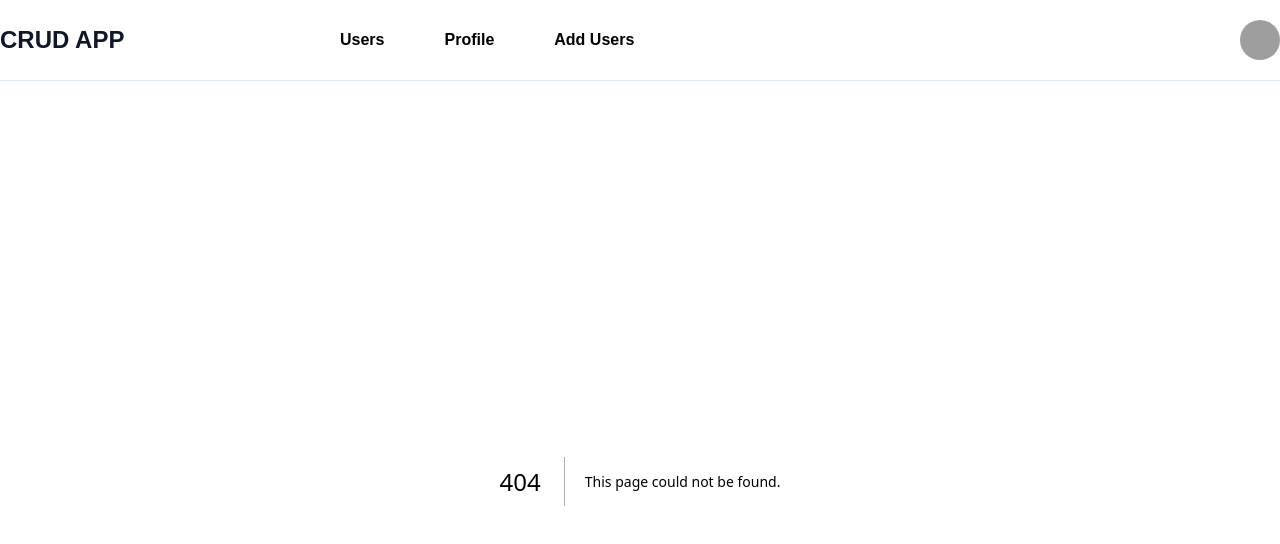
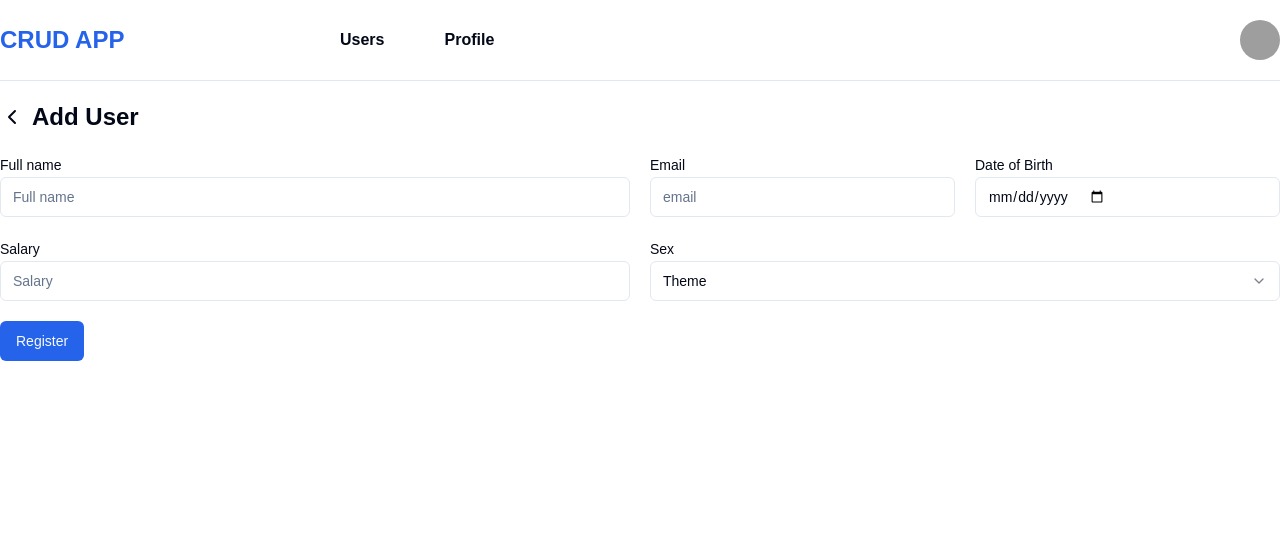
Before and after one commit to Racine14Creator/users-tracker-map, a Next.js app: page /add-user in a window 1280 px wide. Before the commit this address had no page. Shown: the top 544 px of the page. Built offline with nearby package versions, Linux system fonts and the light colour scheme; grey boxes are pictures that could not be loaded.

Commit message:
Form implemented

```diff
--- /dev/null
+++ b/app/add-user/page.tsx
@@ -0,0 +1,21 @@
+import { ChevronLeft } from "lucide-react";
+import Link from "next/link";
+import React from "react";
+import Form from "../components/Form";
+
+export default function page() {
+  return (
+    <div className='w-full max-w-7xl mx-auto my-5'>
+      <Link
+        href='/'
+        className='font-semibold text-2xl items-center flex flex-row gap-2'
+      >
+        <ChevronLeft />
+        Add User
+      </Link>
+      <div className='my-5'>
+        <Form />
+      </div>
+    </div>
+  );
+}
--- /dev/null
+++ b/app/components/Form.tsx
@@ -0,0 +1,54 @@
+import { Button } from "@/components/ui/button";
+import { Input } from "@/components/ui/input";
+import { Label } from "@/components/ui/label";
+import {
+  Select,
+  SelectContent,
+  SelectItem,
+  SelectTrigger,
+  SelectValue,
+} from "@/components/ui/select";
+import React from "react";
+
+export default function Form() {
+  return (
+    <>
+      <form action='' method='post'>
+        <div className='grid grid-cols-1 gap-5 md:grid-cols-4'>
+          <div className='col-span-2'>
+            <Label htmlFor='fullname'>Full name</Label>
+            <Input type='text' placeholder='Full name' />
+          </div>
+          <div className='col-span-1'>
+            <Label htmlFor='email'>Email</Label>
+            <Input type='email' placeholder='email' />
+          </div>
+          <div className='col-span-1'>
+            <Label htmlFor='dob'>Date of Birth</Label>
+            <Input type='date' placeholder='Date of birth' />
+          </div>
+          <div className='col-span-2'>
+            <Label htmlFor='salary'>Salary</Label>
+            <Input type='number' placeholder='Salary' min={0} />
+          </div>
+          <div className='col-span-2'>
+            <Label htmlFor='sex'>Sex</Label>
+            <Select>
+              <SelectTrigger className='w-full'>
+                <SelectValue placeholder='Theme' />
+              </SelectTrigger>
+              <SelectContent>
+                <SelectItem value='select'>Select the gender</SelectItem>
+                <SelectItem value='Male'>Male</SelectItem>
+                <SelectItem value='Female'>Female</SelectItem>
+              </SelectContent>
+            </Select>
+          </div>
+          <div className='col-span-1'>
+            <Button type='submit'>Register</Button>
+          </div>
+        </div>
+      </form>
+    </>
+  );
+}
--- a/app/components/Navbar.tsx
+++ b/app/components/Navbar.tsx
@@ -5,8 +5,7 @@ import React from "react";
 export default function Navbar() {
   const navLinks = [
     { id: 1, name: "Users", href: "/" },
-    { id: 2, name: "Profile", href: "/profile" },
-    { id: 3, name: "Add Users", href: "/add-user" },
+    { id: 3, name: "Profile", href: "/profile" },
   ];
 
   return (
--- a/app/components/TableUsers.tsx
+++ b/app/components/TableUsers.tsx
@@ -14,12 +14,12 @@ export default function TableUsers() {
     <>
       <Table>
         <TableHeader>
-          <TableRow>
-            <TableHead className='w-[100px]'>Full name</TableHead>
+          <TableRow className='text-left'>
+            <TableHead>Full name</TableHead>
             <TableHead>Email</TableHead>
             <TableHead>Age</TableHead>
-            <TableHead className='text-right'>Salaire</TableHead>
-            <TableHead className='text-right'>Sex</TableHead>
+            <TableHead className=''>Salaire</TableHead>
+            <TableHead className=''>Sex</TableHead>
           </TableRow>
         </TableHeader>
         <TableBody>
@@ -27,6 +27,7 @@ export default function TableUsers() {
             <TableCell className='font-medium'>Grace Bisimwa</TableCell>
             <TableCell>chiruzabisimwa@gmail.com</TableCell>
             <TableCell>27 ans</TableCell>
+            <TableCell>$ 3,400</TableCell>
             <TableCell className='text-right'>
               <div className='flex flex-col md:flex-row gap-1'>
                 <span className='bg-primary/50 text-primary px-5 py-2 rounded-full'>
--- a/app/components/Users.tsx
+++ b/app/components/Users.tsx
@@ -1,14 +1,19 @@
 import { Input } from "@/components/ui/input";
 import React from "react";
 import TableUsers from "./TableUsers";
+import { Button } from "@/components/ui/button";
+import Link from "next/link";
 
 export default function Users() {
   return (
     <div className='my-5 w-full md:max-w-7xl mx-auto'>
-      <div className='flex flex-col md:flex-row justify-between items-center'>
+      <div className='my-5 flex flex-col md:flex-row justify-between items-center'>
         <form action='' method='post'>
           <Input type='search' placeholder='Search...' />
         </form>
+        <Button asChild>
+          <Link href='/add-user'>Add User</Link>
+        </Button>
       </div>
       <TableUsers />
     </div>
--- a/app/globals.css
+++ b/app/globals.css
@@ -14,7 +14,7 @@ body {
     --card-foreground: 222.2 84% 4.9%;
     --popover: 0 0% 100%;
     --popover-foreground: 222.2 84% 4.9%;
-    --primary: 222.2 47.4% 11.2%;
+    --primary: 221.2 83.2% 53.3%;
     --primary-foreground: 210 40% 98%;
     --secondary: 210 40% 96.1%;
     --secondary-foreground: 222.2 47.4% 11.2%;
@@ -26,14 +26,15 @@ body {
     --destructive-foreground: 210 40% 98%;
     --border: 214.3 31.8% 91.4%;
     --input: 214.3 31.8% 91.4%;
-    --ring: 222.2 84% 4.9%;
+    --ring: 221.2 83.2% 53.3%;
+    --radius: 0.5rem;
     --chart-1: 12 76% 61%;
     --chart-2: 173 58% 39%;
     --chart-3: 197 37% 24%;
     --chart-4: 43 74% 66%;
     --chart-5: 27 87% 67%;
-    --radius: 0.5rem;
   }
+
   .dark {
     --background: 222.2 84% 4.9%;
     --foreground: 210 40% 98%;
@@ -41,7 +42,7 @@ body {
     --card-foreground: 210 40% 98%;
     --popover: 222.2 84% 4.9%;
     --popover-foreground: 210 40% 98%;
-    --primary: 210 40% 98%;
+    --primary: 217.2 91.2% 59.8%;
     --primary-foreground: 222.2 47.4% 11.2%;
     --secondary: 217.2 32.6% 17.5%;
     --secondary-foreground: 210 40% 98%;
@@ -53,7 +54,7 @@ body {
     --destructive-foreground: 210 40% 98%;
     --border: 217.2 32.6% 17.5%;
     --input: 217.2 32.6% 17.5%;
-    --ring: 212.7 26.8% 83.9%;
+    --ring: 224.3 76.3% 48%;
     --chart-1: 220 70% 50%;
     --chart-2: 160 60% 45%;
     --chart-3: 30 80% 55%;
--- /dev/null
+++ b/components/ui/select.tsx
@@ -0,0 +1,160 @@
+"use client"
+
+import * as React from "react"
+import * as SelectPrimitive from "@radix-ui/react-select"
+import { Check, ChevronDown, ChevronUp } from "lucide-react"
+
+import { cn } from "@/lib/utils"
+
+const Select = SelectPrimitive.Root
+
+const SelectGroup = SelectPrimitive.Group
+
+const SelectValue = SelectPrimitive.Value
+
+const SelectTrigger = React.forwardRef<
+  React.ElementRef<typeof SelectPrimitive.Trigger>,
+  React.ComponentPropsWithoutRef<typeof SelectPrimitive.Trigger>
+>(({ className, children, ...props }, ref) => (
+  <SelectPrimitive.Trigger
+    ref={ref}
+    className={cn(
+      "flex h-10 w-full items-center justify-between rounded-md border border-input bg-background px-3 py-2 text-sm ring-offset-background placeholder:text-muted-foreground focus:outline-none focus:ring-2 focus:ring-ring focus:ring-offset-2 disabled:cursor-not-allowed disabled:opacity-50 [&>span]:line-clamp-1",
+      className
+    )}
+    {...props}
+  >
+    {children}
+    <SelectPrimitive.Icon asChild>
+      <ChevronDown className="h-4 w-4 opacity-50" />
+    </SelectPrimitive.Icon>
+  </SelectPrimitive.Trigger>
+))
+SelectTrigger.displayName = SelectPrimitive.Trigger.displayName
+
+const SelectScrollUpButton = React.forwardRef<
+  React.ElementRef<typeof SelectPrimitive.ScrollUpButton>,
+  React.ComponentPropsWithoutRef<typeof SelectPrimitive.ScrollUpButton>
+>(({ className, ...props }, ref) => (
+  <SelectPrimitive.ScrollUpButton
+    ref={ref}
+    className={cn(
+      "flex cursor-default items-center justify-center py-1",
+      className
+    )}
+    {...props}
+  >
+    <ChevronUp className="h-4 w-4" />
+  </SelectPrimitive.ScrollUpButton>
+))
+SelectScrollUpButton.displayName = SelectPrimitive.ScrollUpButton.displayName
+
+const SelectScrollDownButton = React.forwardRef<
+  React.ElementRef<typeof SelectPrimitive.ScrollDownButton>,
+  React.ComponentPropsWithoutRef<typeof SelectPrimitive.ScrollDownButton>
+>(({ className, ...props }, ref) => (
+  <SelectPrimitive.ScrollDownButton
+    ref={ref}
+    className={cn(
+      "flex cursor-default items-center justify-center py-1",
+      className
+    )}
+    {...props}
+  >
+    <ChevronDown className="h-4 w-4" />
+  </SelectPrimitive.ScrollDownButton>
+))
+SelectScrollDownButton.displayName =
+  SelectPrimitive.ScrollDownButton.displayName
+
+const SelectContent = React.forwardRef<
+  React.ElementRef<typeof SelectPrimitive.Content>,
+  React.ComponentPropsWithoutRef<typeof SelectPrimitive.Content>
+>(({ className, children, position = "popper", ...props }, ref) => (
+  <SelectPrimitive.Portal>
+    <SelectPrimitive.Content
+      ref={ref}
+      className={cn(
+        "relative z-50 max-h-96 min-w-[8rem] overflow-hidden rounded-md border bg-popover text-popover-foreground shadow-md data-[state=open]:animate-in data-[state=closed]:animate-out data-[state=closed]:fade-out-0 data-[state=open]:fade-in-0 data-[state=closed]:zoom-out-95 data-[state=open]:zoom-in-95 data-[side=bottom]:slide-in-from-top-2 data-[side=left]:slide-in-from-right-2 data-[side=right]:slide-in-from-left-2 data-[side=top]:slide-in-from-bottom-2",
+        position === "popper" &&
+          "data-[side=bottom]:translate-y-1 data-[side=left]:-translate-x-1 data-[side=right]:translate-x-1 data-[side=top]:-translate-y-1",
+        className
+      )}
+      position={position}
+      {...props}
+    >
+      <SelectScrollUpButton />
+      <SelectPrimitive.Viewport
+        className={cn(
+          "p-1",
+          position === "popper" &&
+            "h-[var(--radix-select-trigger-height)] w-full min-w-[var(--radix-select-trigger-width)]"
+        )}
+      >
+        {children}
+      </SelectPrimitive.Viewport>
+      <SelectScrollDownButton />
+    </SelectPrimitive.Content>
+  </SelectPrimitive.Portal>
+))
+SelectContent.displayName = SelectPrimitive.Content.displayName
+
+const SelectLabel = React.forwardRef<
+  React.ElementRef<typeof SelectPrimitive.Label>,
+  React.ComponentPropsWithoutRef<typeof SelectPrimitive.Label>
+>(({ className, ...props }, ref) => (
+  <SelectPrimitive.Label
+    ref={ref}
+    className={cn("py-1.5 pl-8 pr-2 text-sm font-semibold", className)}
+    {...props}
+  />
+))
+SelectLabel.displayName = SelectPrimitive.Label.displayName
+
+const SelectItem = React.forwardRef<
+  React.ElementRef<typeof SelectPrimitive.Item>,
+  React.ComponentPropsWithoutRef<typeof SelectPrimitive.Item>
+>(({ className, children, ...props }, ref) => (
+  <SelectPrimitive.Item
+    ref={ref}
+    className={cn(
+      "relative flex w-full cursor-default select-none items-center rounded-sm py-1.5 pl-8 pr-2 text-sm outline-none focus:bg-accent focus:text-accent-foreground data-[disabled]:pointer-events-none data-[disabled]:opacity-50",
+      className
+    )}
+    {...props}
+  >
+    <span className="absolute left-2 flex h-3.5 w-3.5 items-center justify-center">
+      <SelectPrimitive.ItemIndicator>
+        <Check className="h-4 w-4" />
+      </SelectPrimitive.ItemIndicator>
+    </span>
+
+    <SelectPrimitive.ItemText>{children}</SelectPrimitive.ItemText>
+  </SelectPrimitive.Item>
+))
+SelectItem.displayName = SelectPrimitive.Item.displayName
+
+const SelectSeparator = React.forwardRef<
+  React.ElementRef<typeof SelectPrimitive.Separator>,
+  React.ComponentPropsWithoutRef<typeof SelectPrimitive.Separator>
+>(({ className, ...props }, ref) => (
+  <SelectPrimitive.Separator
+    ref={ref}
+    className={cn("-mx-1 my-1 h-px bg-muted", className)}
+    {...props}
+  />
+))
+SelectSeparator.displayName = SelectPrimitive.Separator.displayName
+
+export {
+  Select,
+  SelectGroup,
+  SelectValue,
+  SelectTrigger,
+  SelectContent,
+  SelectLabel,
+  SelectItem,
+  SelectSeparator,
+  SelectScrollUpButton,
+  SelectScrollDownButton,
+}
--- a/package.json
+++ b/package.json
@@ -12,6 +12,7 @@
     "@radix-ui/react-avatar": "^1.1.1",
     "@radix-ui/react-dropdown-menu": "^2.1.2",
     "@radix-ui/react-label": "^2.1.0",
+    "@radix-ui/react-select": "^2.1.2",
     "@radix-ui/react-slot": "^1.1.0",
     "class-variance-authority": "^0.7.1",
     "clsx": "^2.1.1",
```
Also changed, not shown: 1 other file (tests, documents, lock files or other folders).
